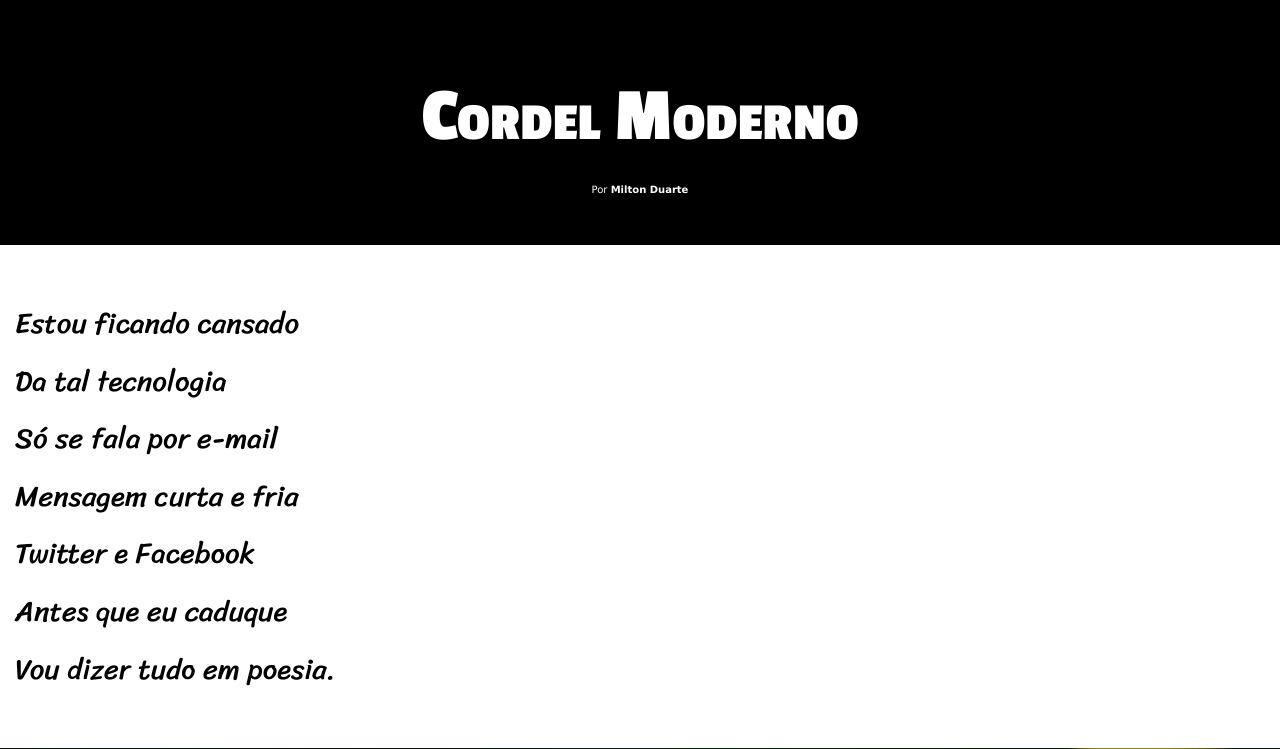
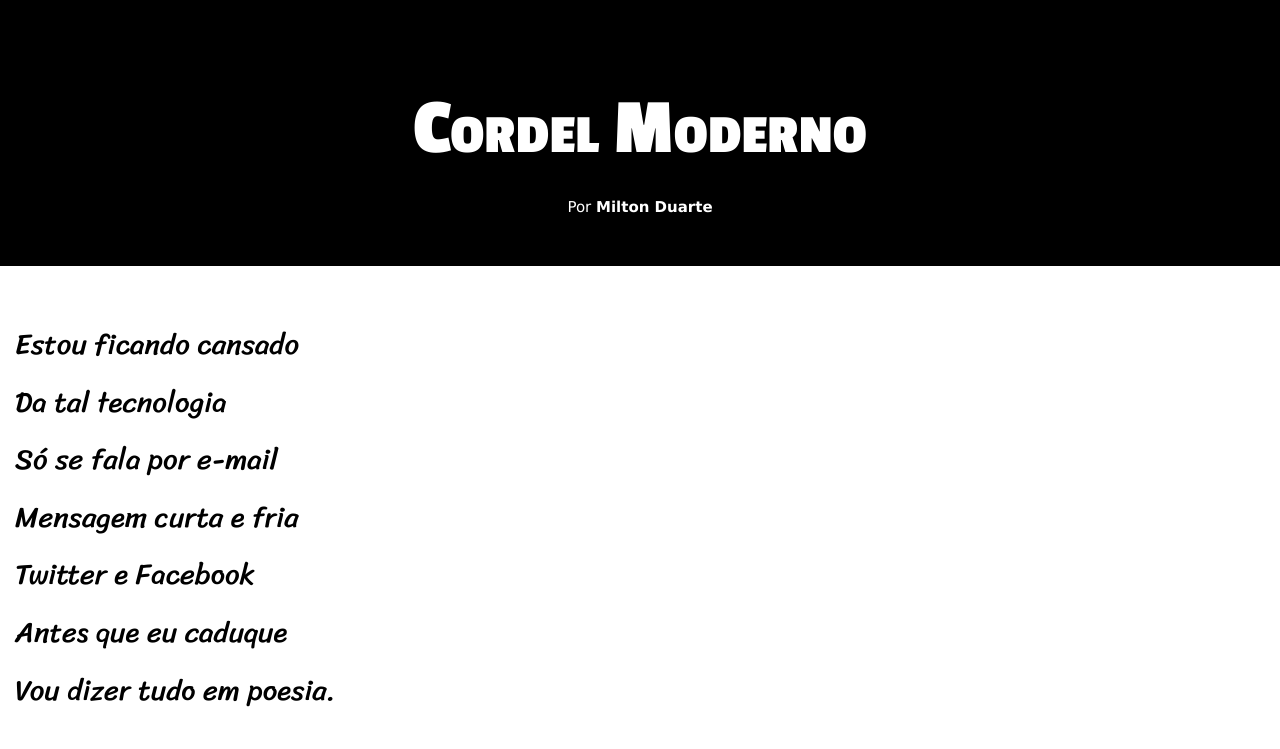
Before and after one commit to SamuelOliveira10/projeto-cordel, a plain HTML site: page index.html in a window 1280 px wide. Shown: the top 749 px of the page. Drawn offline with Linux system fonts and the light colour scheme.

Commit message:
terminei correção de erros

```diff
--- a/estilo/bigScreen.css
+++ b/estilo/bigScreen.css
@@ -1,5 +1,9 @@
 header > h1 {
-    font-size: 4.8em;
+    font-size: 5em;
+}
+
+header > p {
+    font-size: 15px;
 }
 
 section > p {
--- a/estilo/style.css
+++ b/estilo/style.css
@@ -20,14 +20,14 @@ header {
 header > h1 {
     font-family: var(--fonte1);
     font-size: 3.5em;
-    padding: 75px 0px 25px 0px;
+    padding: 85px 0px 25px 0px;
     font-variant: small-caps;
 }
 
 header > p {
     font-family: var(--fonte0);
     padding-bottom: 50px;
-    font-size: 10px;
+    font-size: 13px;
 }
 
 a {
```
